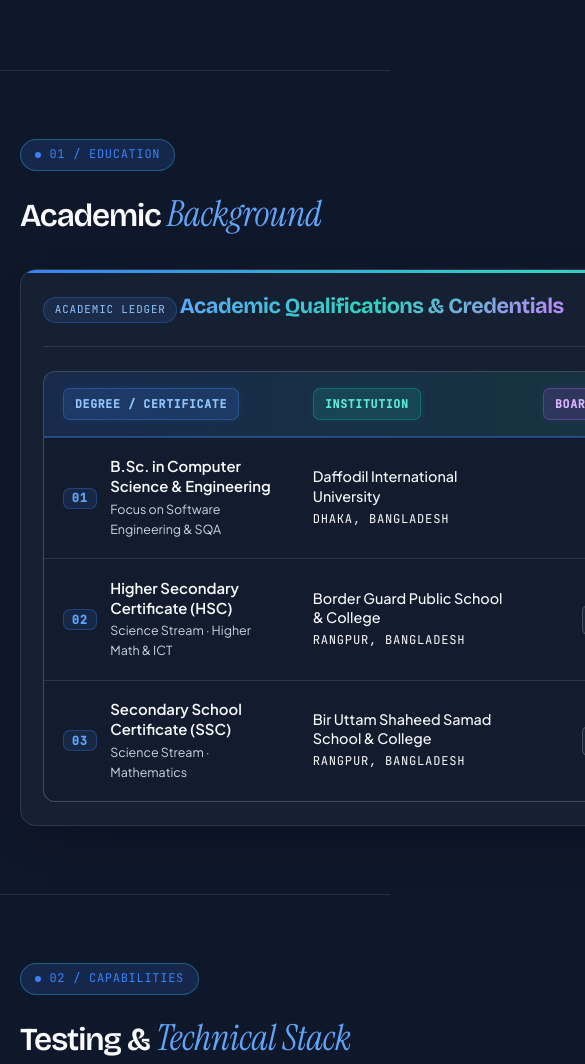
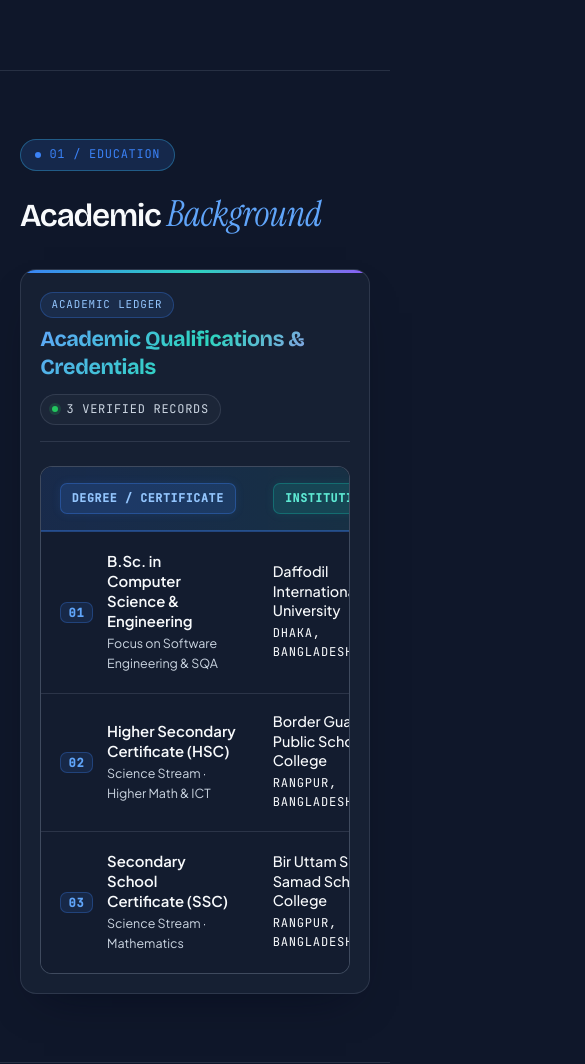
Before and after one commit to OSDrifat/moniruzzaman-portfolio, a plain HTML site: page index.html in a window 390 px wide. Shown: the part 1260-2324 px from the top of the page, 585 px wide, since content can reach past the window. Drawn offline with nearby package versions, Linux system fonts and the light colour scheme.

Commit message:
Fix table overflow and responsive alignment

```diff
--- a/css/styles.css
+++ b/css/styles.css
@@ -942,9 +942,10 @@ button {
 
 .edu-layout {
   display: grid;
-  grid-template-columns: 270px 1fr;
-  gap: clamp(1.75rem, 3.5vw, 3rem);
+  grid-template-columns: minmax(180px, 230px) minmax(0, 1fr);
+  gap: clamp(1.5rem, 3vw, 2.5rem);
   align-items: start;
+  max-width: 100%;
 }
 
 .edu-sidebar {
@@ -978,7 +979,10 @@ button {
 .edu-content {
   display: flex;
   flex-direction: column;
-  gap: 2.5rem;
+  gap: 2rem;
+  min-width: 0;
+  max-width: 100%;
+  width: 100%;
 }
 
 .edu-list {
@@ -2548,9 +2552,12 @@ a.contact-channel-val:hover {
   background-color: var(--surface);
   border: 1px solid var(--hairline);
   border-radius: 16px;
-  padding: clamp(1.4rem, 2.8vw, 2rem);
+  padding: clamp(1.2rem, 2.2vw, 1.75rem);
   box-shadow: 0 20px 44px -24px rgba(2, 6, 23, 0.6);
   overflow: hidden;
+  width: 100%;
+  max-width: 100%;
+  box-sizing: border-box;
   transition: border-color 0.28s var(--ease-out), box-shadow 0.28s var(--ease-out);
 }
 
@@ -2650,7 +2657,7 @@ a.contact-channel-val:hover {
   border-collapse: collapse;
   font-family: var(--font-sans);
   text-align: left;
-  min-width: 740px;
+  min-width: 620px;
 }
 
 .edu-table thead tr {
@@ -2673,25 +2680,25 @@ a.contact-channel-val:hover {
 }
 
 .edu-table th.th-degree {
-  min-width: 250px;
+  min-width: 190px;
 }
 
 .edu-table th.th-inst {
-  min-width: 230px;
+  min-width: 170px;
 }
 
 .edu-table th.th-board {
+  min-width: 85px;
+  text-align: center;
+}
+
+.edu-table th.th-year {
+  min-width: 95px;
+  text-align: center;
+}
+
+.edu-table th.th-result {
   min-width: 110px;
-  text-align: center;
-}
-
-.edu-table th.th-year {
-  min-width: 120px;
-  text-align: center;
-}
-
-.edu-table th.th-result {
-  min-width: 140px;
   text-align: right;
   padding-right: 1.25rem;
 }
--- a/index.html
+++ b/index.html
@@ -27,7 +27,7 @@
     rel="stylesheet"
   />
 
-  <link rel="stylesheet" href="css/styles.css?v=40" />
+  <link rel="stylesheet" href="css/styles.css?v=41" />
 </head>
 <body>
   <!-- Subtle paper-grain texture -->
@@ -641,7 +641,7 @@
     </div>
   </div>
 
-  <script src="js/config.js?v=40"></script>
-  <script src="js/main.js?v=40"></script>
+  <script src="js/config.js?v=41"></script>
+  <script src="js/main.js?v=41"></script>
 </body>
 </html>
```
